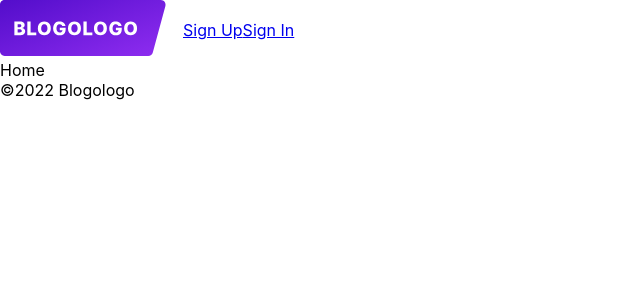
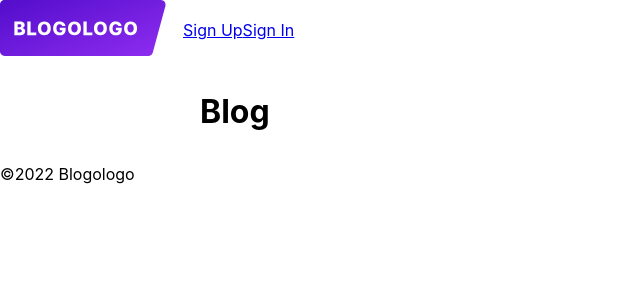
Before and after one commit to olgadankova/react-blog, a React (Create React App) app: page / in a window 1280 px wide. Shown: the top 300 px of the page, without its empty margins (0-640 px from the left). Built offline with nearby package versions, Linux system fonts and the light colour scheme; some icons are missing.

Commit message:
refactor(components): add a Title component and temporary styles for it

```diff
--- a/package.json
+++ b/package.json
@@ -52,7 +52,7 @@
     ]
   },
   "devDependencies": {
-    "babel-cli": "^6.26.0",
-    "babel-core": "^6.26.3"
+    "@types/styled-components": "^5.1.26",
+    "styled-components": "^5.3.5"
   }
 }
--- /dev/null
+++ b/src/components/Footer/styles.ts
@@ -0,0 +1,10 @@
+import styled from "styled-components";
+
+export const StyledTitle = styled.h2`
+  font-family: "Inter", sans-serif;
+  font-style: normal;
+  font-weight: 400;
+  font-size: 16px;
+  line-height: 24px;
+  color: rgba(49, 48, 55, 0.5);
+`;
--- /dev/null
+++ b/src/components/Title/Title.tsx
@@ -0,0 +1,9 @@
+import { StyledTitle } from "./styles";
+
+interface IProps {
+  title: string;
+}
+
+export const Title = ({ title }: IProps) => {
+  return <StyledTitle>{title}</StyledTitle>;
+};
--- /dev/null
+++ b/src/components/Title/styles.ts
@@ -0,0 +1,7 @@
+import styled from "styled-components";
+import { typography } from "../../ui";
+
+export const StyledTitle = styled.h2`
+  ${typography.H2};
+  margin: 30px 200px;
+`;
--- a/src/pages/Home/Home.tsx
+++ b/src/pages/Home/Home.tsx
@@ -1,5 +1,6 @@
 import React from "react";
+import { Title } from "../../components/Title/Title";
 
 export const Home = () => {
-  return <div>Home</div>;
+  return <Title title="Blog" />;
 };
--- /dev/null
+++ b/src/pages/Home/styles.ts
@@ -0,0 +1,7 @@
+import styled from "styled-components";
+
+export const StyledHome = styled.section`
+  display: flex;
+  flex-direction: column;
+  align-items: center;
+`;
```
